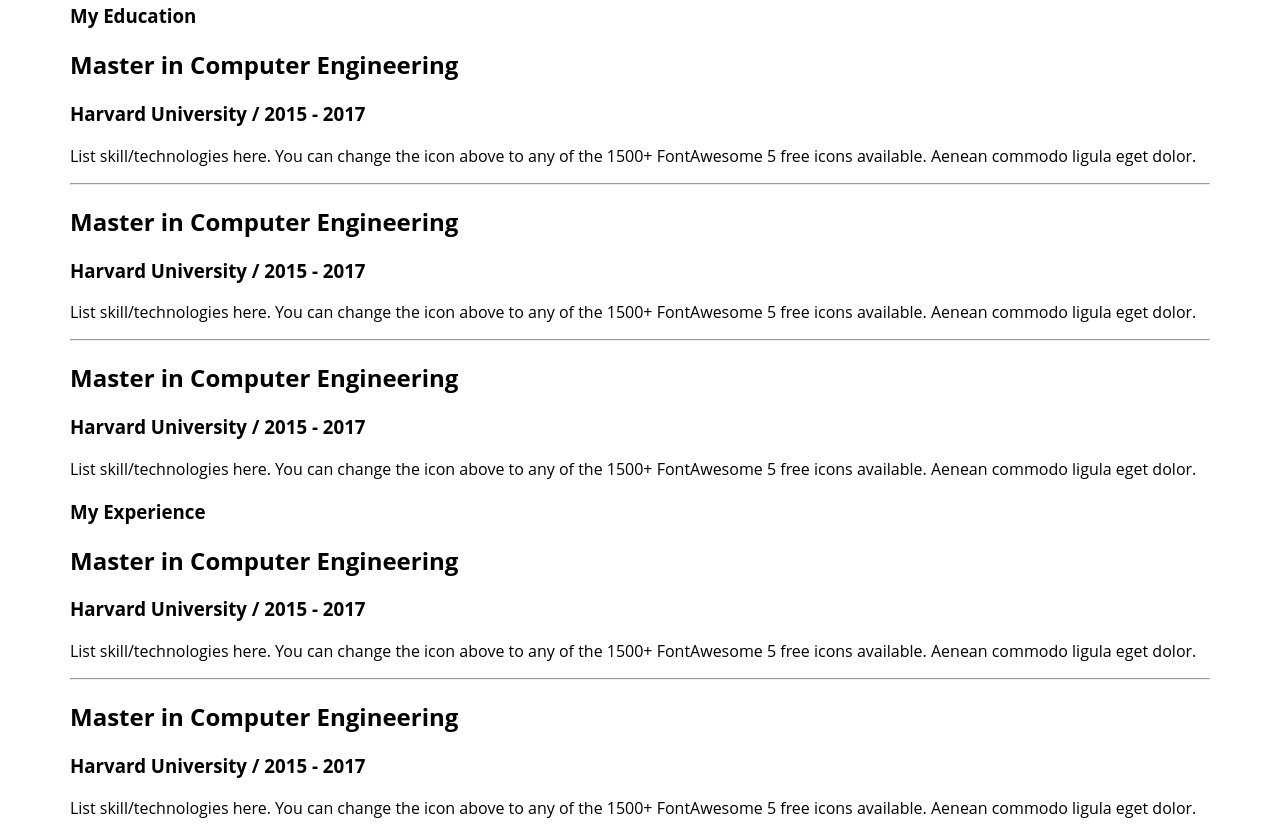
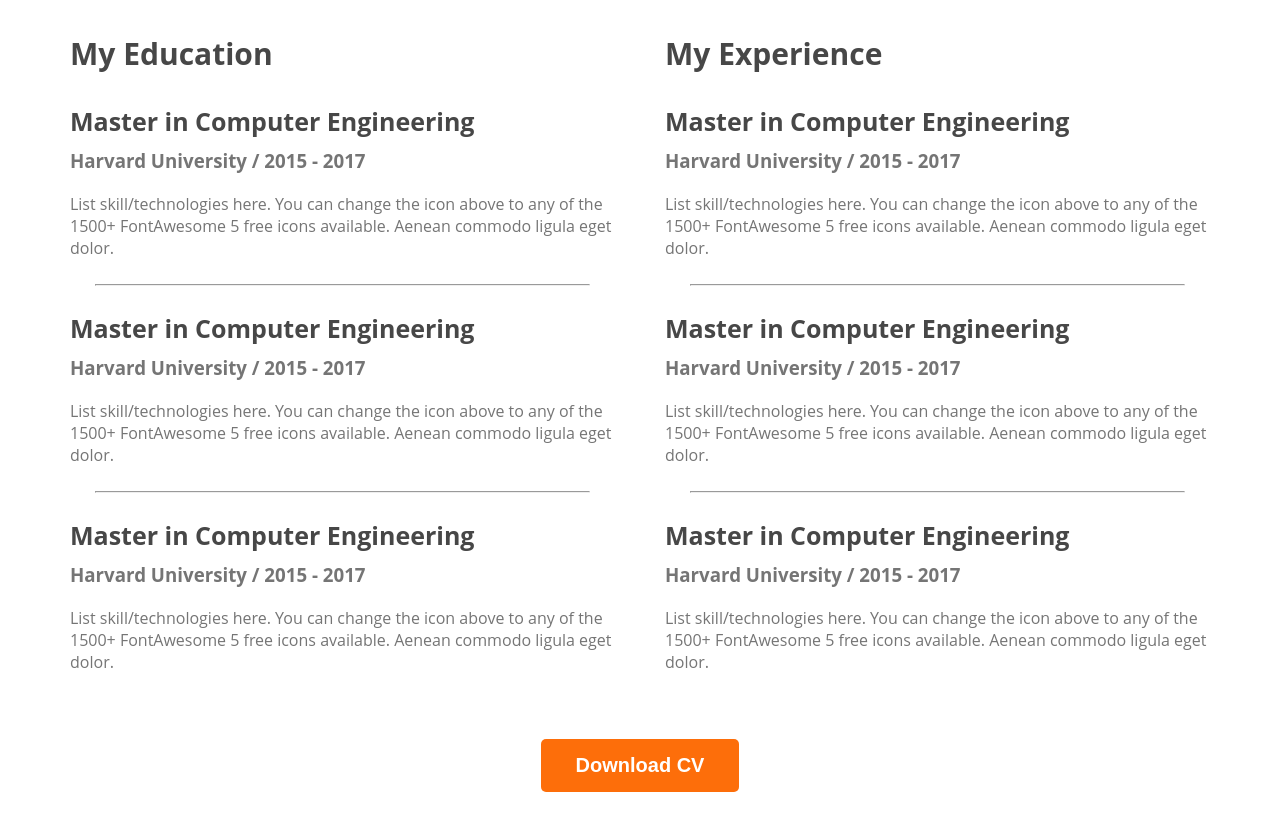
Before and after one commit to AkibKST/webdeveloper-portfolio, a plain HTML site: page index.html in a window 1280 px wide. Shown: the part 2416-3240 px from the top of the page. After the commit the page ends 3216 px from the top, so only its background shows below. Drawn offline with Linux system fonts and the light colour scheme.

Commit message:
finished the resume section

```diff
--- a/index.html
+++ b/index.html
@@ -141,6 +141,9 @@
                     </div>
                 </div>
             </div>
+            <div class="download-cv">
+                <button class="btn-primary">Download CV</button>
+            </div>
         </section>
     </main>
     <footer>
--- a/styles/portfolio.css
+++ b/styles/portfolio.css
@@ -108,7 +108,8 @@ main {
     margin: 0 auto;
 
 }
-main section{
+
+main section {
     margin-top: 130px;
 }
 
@@ -150,3 +151,34 @@ main section{
 .skill-description {
     color: #757575;
 }
+
+/* resume section starts */
+.resume-column-title {
+    color: #474747;
+    font-size: 30px;
+    font-weight: 700;
+}
+.resume-container{
+    display: flex;
+    gap: 50px;
+}
+.resume-container hr{
+    margin: 25px;
+}
+.resume-item-title{
+    color: #474747;
+    font-size: 25px;
+    font-weight: 700;
+    margin-bottom: 10px;
+}
+.resume-item-institute, .resume-item-description{
+    color: #757575;
+}
+.resume-item-institute{
+    margin-bottom: 20px;
+    margin-top: 0px;
+}
+.download-cv{
+    text-align: center;
+    margin-top: 50px;
+}
```
